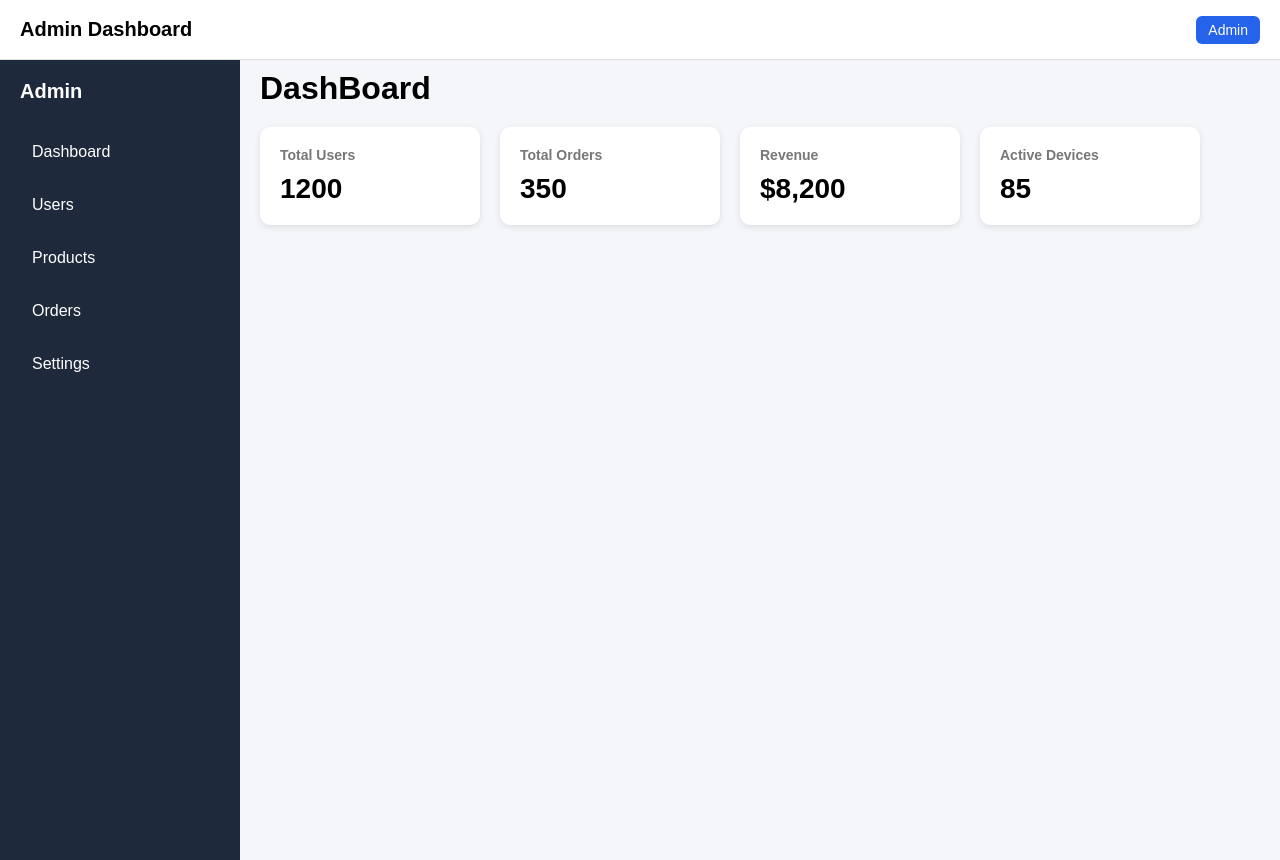
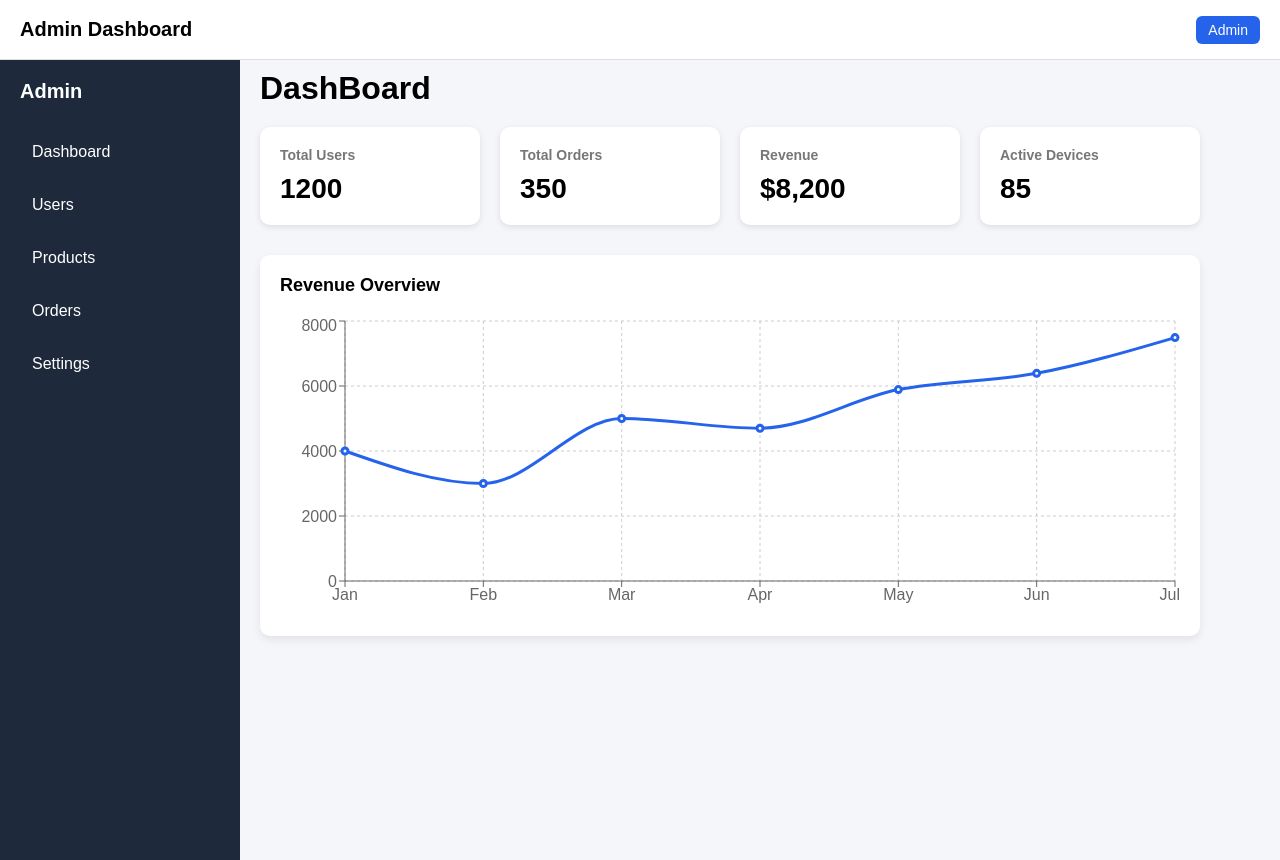
Before and after one commit to OmKhandale05/admin-dashboard, a React (Vite) app: page / in a window 1280 px wide. Built offline with nearby package versions, Linux system fonts and the light colour scheme.

Commit message:
Style: Add chart styles

```diff
--- a/src/components/RevenueChart.jsx
+++ b/src/components/RevenueChart.jsx
@@ -1,4 +1,5 @@
 import { LineChart, Line, XAxis, YAxis, Tooltip, CartesianGrid, ResponsiveContainer } from "recharts"
+import "../styles/Charts.css"
 
 const data = [
     { month: "Jan", revenue: 4000 },
--- a/src/pages/Dashboard.jsx
+++ b/src/pages/Dashboard.jsx
@@ -1,3 +1,4 @@
+import RevenueChart from "../components/RevenueChart";
 import StatCard from "../components/StatCard";
 import "../styles/Dashboard.css";
 
@@ -12,8 +13,8 @@ const Dashboard = () => {
         <StatCard title="Revenue" value="$8,200"/>
         <StatCard title="Active Devices" value="85"/>
 
-
       </div>
+      <RevenueChart/>
     </div>
   );
 };
--- /dev/null
+++ b/src/styles/Charts.css
@@ -0,0 +1,13 @@
+.chart-container{
+    background: white;
+    padding: 20px;
+    border-radius: 10px;
+    margin-top: 30px;
+    box-shadow: 0 4px 10px rgba(0, 0, 0, 0.08);
+}
+
+.chart-title{
+    margin-bottom: 20px;
+    font-size: 18px;
+    font-weight: 600;
+}
```
